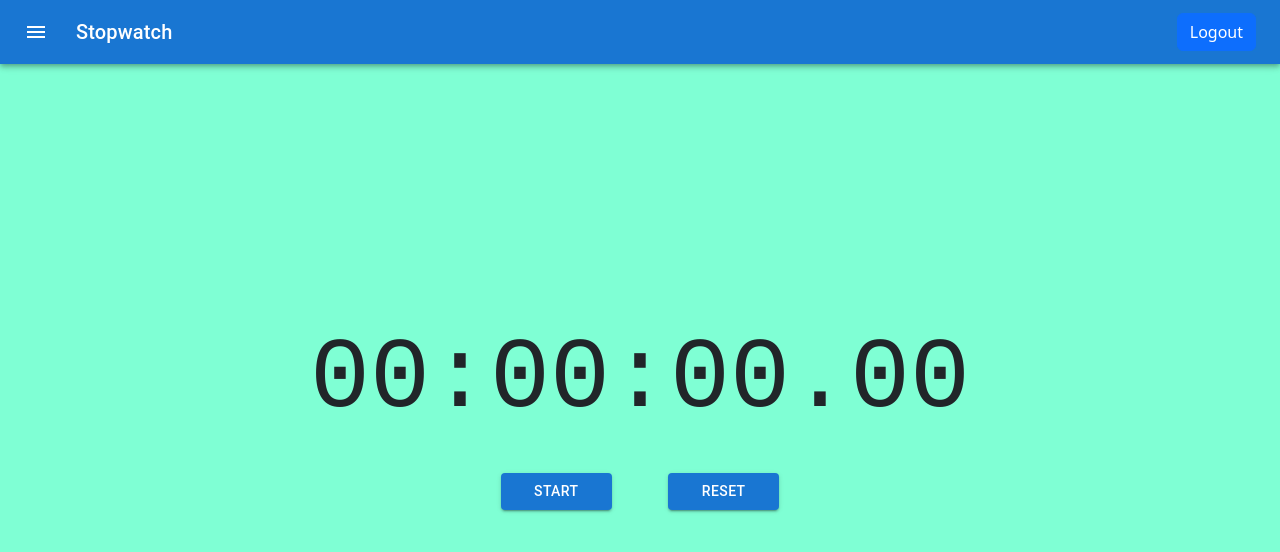
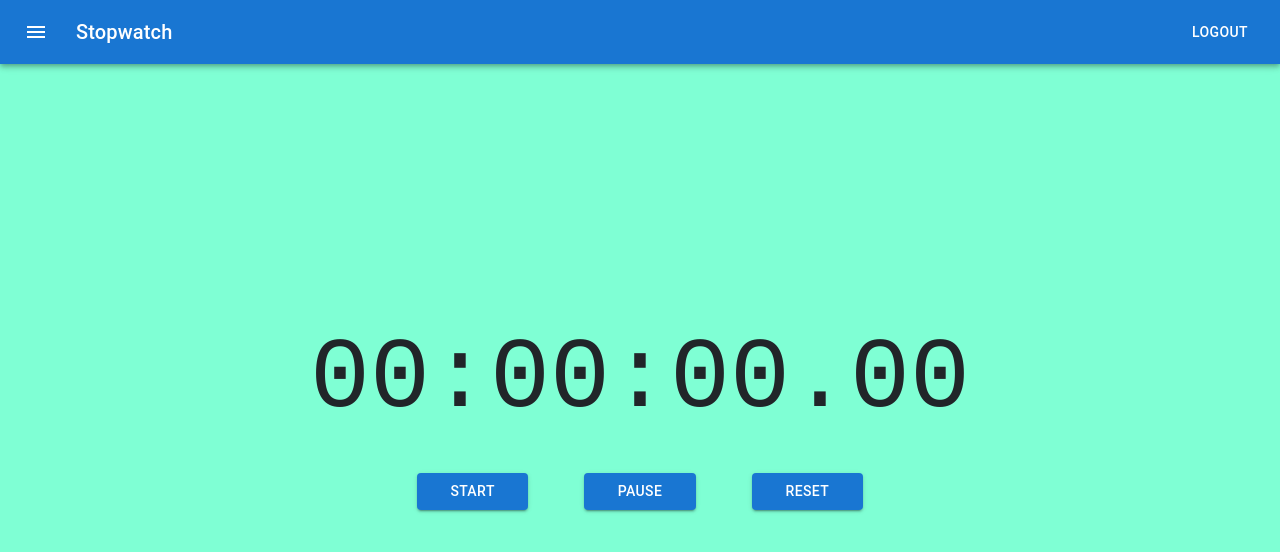
Before and after one commit to GO3KS/PairTimer, a React (Create React App) app: page /stopwatch in a window 1280 px wide. Shown: the top 552 px of the page. Built offline with nearby package versions, Linux system fonts and the light colour scheme; no server answers.

Commit message:
adding review page

```diff
--- a/src/App.js
+++ b/src/App.js
@@ -6,6 +6,7 @@ import { BrowserRouter, Routes, Route, Navigate } from 'react-router-dom'
 import { useCookies } from 'react-cookie'
 import LoginRegister from './pages/LoginRegister'
 import StopWatch from './pages/StopWatch'
+import Review from './pages/Review'
 const App = () => {
 	const [cookies, setCookie] = useCookies()
 	return (
@@ -22,6 +23,7 @@ const App = () => {
 					}
 				/>
 				<Route path="/login" element={<LoginRegister />} />
+				<Route path="/review" element={<Review />} />
 			</Routes>
 		</BrowserRouter>
 	)
--- /dev/null
+++ b/src/component/NavigationBar.jsx
@@ -0,0 +1,22 @@
+import React from 'react'
+import { Box, AppBar, Toolbar, IconButton, Typography, Button } from '@mui/material'
+import MenuIcon from '@mui/icons-material/Menu'
+const NavigationBar = () => {
+	return (
+		<Box sx={{ flexGrow: 1 }}>
+			<AppBar position="static">
+				<Toolbar>
+					<IconButton size="large" edge="start" color="inherit" aria-label="menu" sx={{ mr: 2 }}>
+						<MenuIcon />
+					</IconButton>
+					<Typography variant="h6" component="div" sx={{ flexGrow: 1 }}>
+						Stopwatch
+					</Typography>
+					<Button color="inherit">Logout</Button>
+				</Toolbar>
+			</AppBar>
+		</Box>
+	)
+}
+
+export default NavigationBar
--- a/src/component/StartStop.jsx
+++ b/src/component/StartStop.jsx
@@ -22,8 +22,18 @@ const StartStop = () => {
 
 	return (
 		<div className="buttonContainer">
+			<Button
+				variant="contained"
+				onClick={() => {
+					setShow(isActive)
+					setIsActive(!isActive)
+				}}
+				className={'button'}
+			>
+				<span>Start</span>
+			</Button>
 			<Button variant="contained" onClick={() => setIsActive(!isActive)} className={'button'}>
-				<span>Start</span>
+				<span>Pause</span>
 			</Button>
 			<Button variant="contained" onClick={() => setTime(0)} className={'button'}>
 				<span>Reset</span>
--- /dev/null
+++ b/src/pages/Review.jsx
@@ -0,0 +1,12 @@
+import React from 'react'
+import NavigationBar from '../component/NavigationBar'
+
+const Review = () => {
+	return (
+		<>
+			<NavigationBar />
+		</>
+	)
+}
+
+export default Review
--- a/src/pages/StopWatch.jsx
+++ b/src/pages/StopWatch.jsx
@@ -7,6 +7,7 @@ import MenuIcon from '@mui/icons-material/Menu'
 import { Button } from 'react-bootstrap'
 import { Box } from '@mui/system'
 import StartStop from '../component/StartStop'
+import NavigationBar from '../component/NavigationBar'
 
 const StopWatch = () => {
 	const time = useTime()
@@ -30,19 +31,7 @@ const StopWatch = () => {
 
 	return (
 		<ThemeProvider theme={theme}>
-			<Box sx={{ flexGrow: 1 }}>
-				<AppBar position="static">
-					<Toolbar>
-						<IconButton size="large" edge="start" color="inherit" aria-label="menu" sx={{ mr: 2 }}>
-							<MenuIcon />
-						</IconButton>
-						<Typography variant="h6" component="div" sx={{ flexGrow: 1 }}>
-							Stopwatch
-						</Typography>
-						<Button color="inherit">Logout</Button>
-					</Toolbar>
-				</AppBar>
-			</Box>
+			<NavigationBar />
 			<div className="container">
 				<h1>
 					<span>{('0' + Math.floor((time / 3600000) % 60)).slice(-2)}:</span>
```
